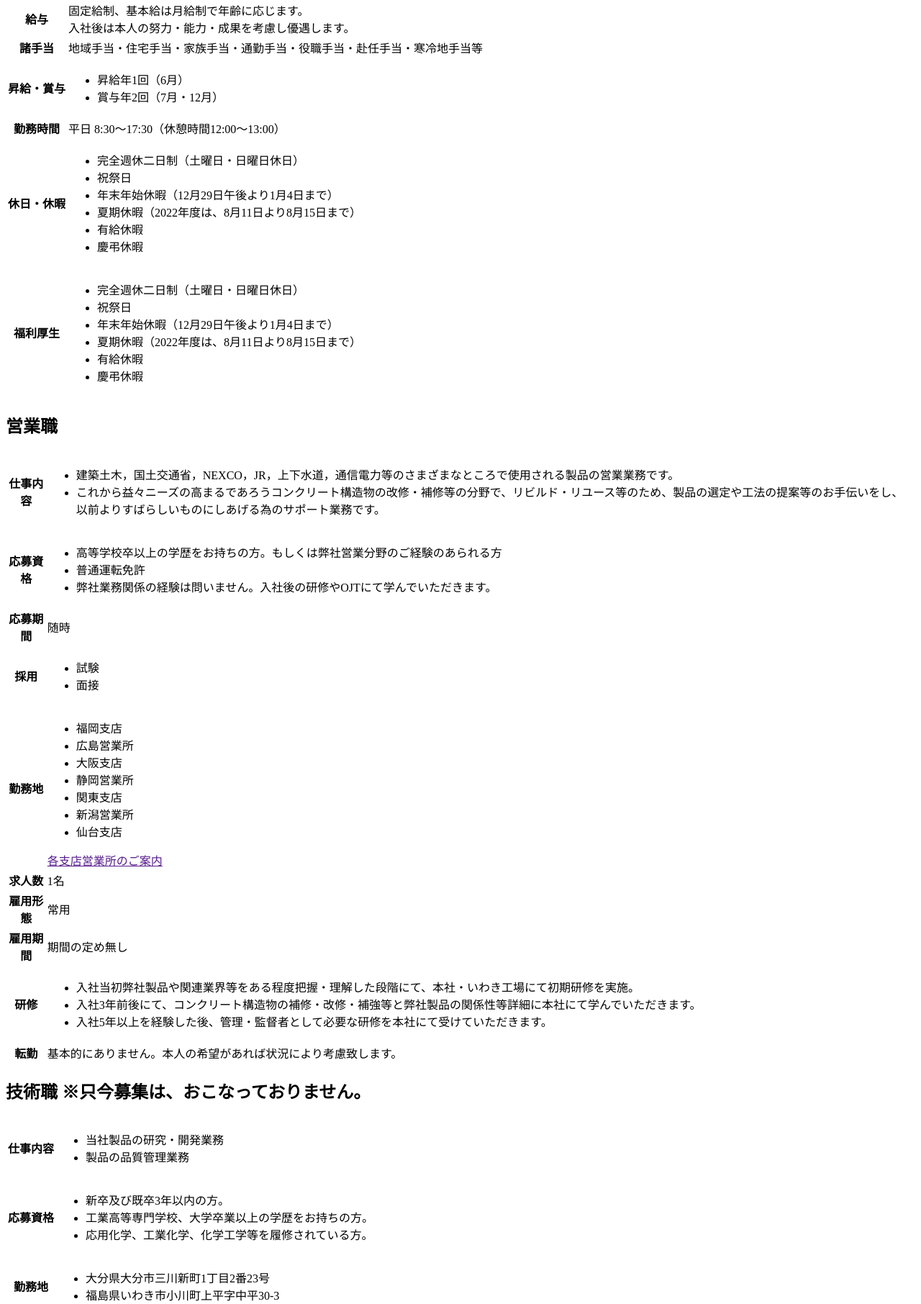
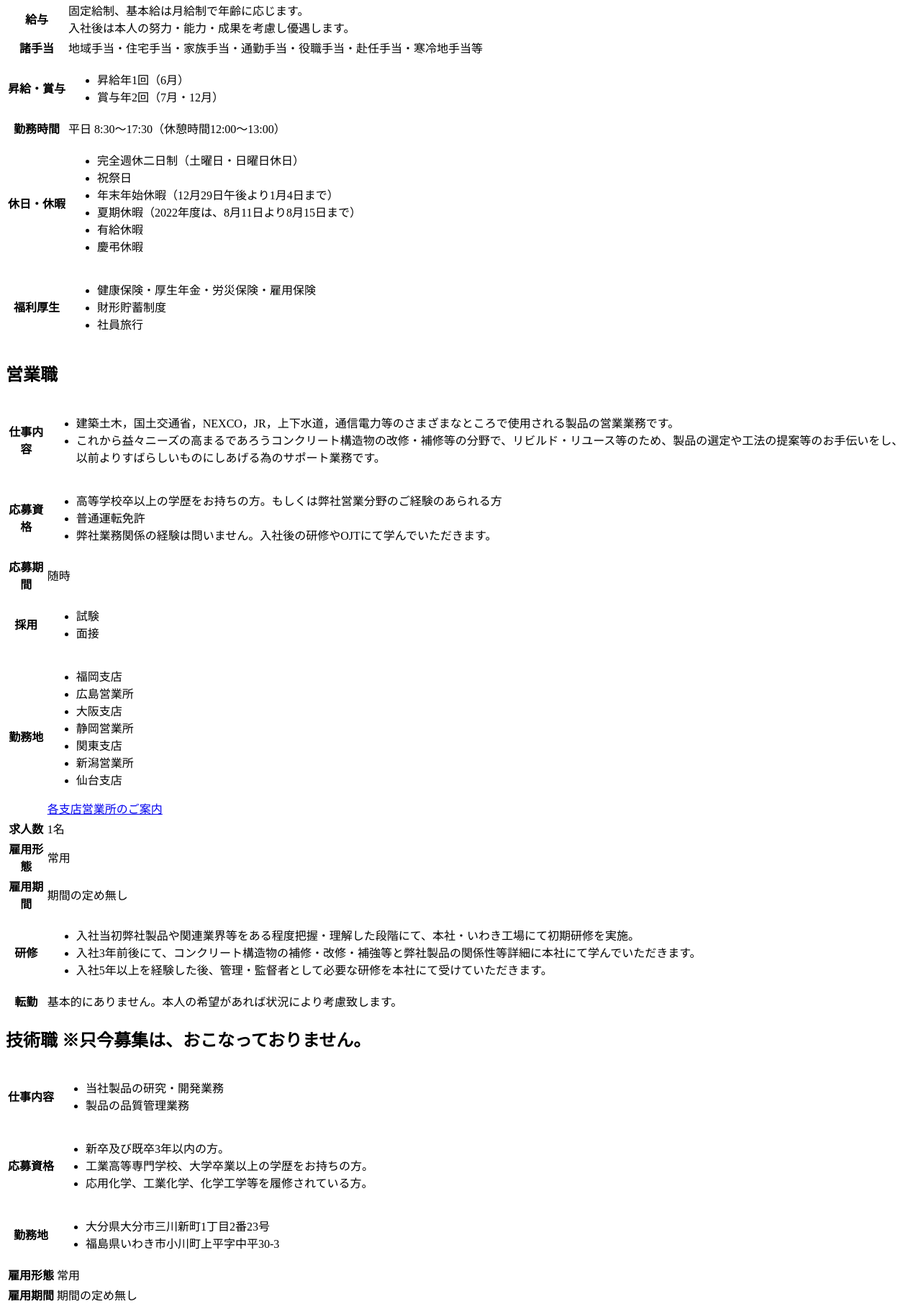
Before and after one commit to VELDOM-Inc/erewhon, a PHP site: page /erewhon/recruit/application/ in a window 1280 px wide. Shown: the part 145-1957 px from the top of the page at 72% size. Run offline with PHP 8.4, Linux system fonts and the light colour scheme.

Commit message:
社内チェック指摘箇所修正

```diff
--- a/erewhon/403.html
+++ b/erewhon/403.html
@@ -48,7 +48,7 @@
 					</div>
 
 					<div class="al-fc" data-aos="fade-bottom" data-aos-once="true">
-						<a href="/erewhon/" class="btn-arrow _navy_ _w-l_">
+						<a href="https://www.erewhon.co.jp/" class="btn-arrow _navy_ _w-l_">
 							<span class="__txt">TOP</span>
 							<span class="__ico icon-txt_link_arrow" aria-hidden="true"></span>
 						</a>
--- a/erewhon/404.html
+++ b/erewhon/404.html
@@ -49,7 +49,7 @@
 					</div>
 
 					<div class="al-fc" data-aos="fade-bottom" data-aos-once="true">
-						<a href="/erewhon/" class="btn-arrow _navy_ _w-l_">
+						<a href="https://www.erewhon.co.jp/" class="btn-arrow _navy_ _w-l_">
 							<span class="__txt">TOP</span>
 							<span class="__ico icon-txt_link_arrow" aria-hidden="true"></span>
 						</a>
--- a/erewhon/500.html
+++ b/erewhon/500.html
@@ -56,9 +56,6 @@
 							FAX：097-552-2213<br>
 							<a href="&#109;&#97;&#105;&#108;&#116;&#111;&#58;&#105;&#110;&#102;&#111;&#64;&#101;&#114;&#101;&#119;&#104;&#111;&#110;&#46;&#99;&#111;&#46;&#106;&#112;"><span class="__txt">&#105;&#110;&#102;&#111;&#64;&#101;&#114;&#101;&#119;&#104;&#111;&#110;&#46;&#99;&#111;&#46;&#106;&#112;</span></a></p>
 						</div>
-						<!--<a href="/erewhon/contact/" class="txt-link">
-							<span class="__txt">お問い合わせ</span>
-						</a>-->
 					</div>
 				</div>
 
--- a/erewhon/common/css/sp/header.css
+++ b/erewhon/common/css/sp/header.css
@@ -92,9 +92,10 @@
 .header-menu._active_ .header-menu__item:nth-of-type(3) { transform: translateY(-12px) rotate(315deg); background: var(--black); }
 
 ._gnav-show_ .gnav {
-	z-index: 1;
+	z-index: 10;
 	opacity: 1;
 	pointer-events: auto;
+	transition: all 0.3s ease;
 }
 
 .gnav {
--- a/erewhon/common/inc/footer.html
+++ b/erewhon/common/inc/footer.html
@@ -1,11 +1,12 @@
 <footer class="footer">
 	<div class="footer__inner">
 		<div class="footer-logo">
-			<a class="footer-logo__link link-opacity" href="/erewhon/">
+			<a class="footer-logo__link link-opacity" href="https://www.erewhon.co.jp/">
 				<img src="/erewhon/common/img/common/logo.svg" alt="エレホン・化成工業株式会社" class="__elem lazyload">
 			</a>
 		</div>
 		<div class="footer__bottom">
+			<!-- 公式完成後削除し、下のコメントアウト部分を表示 -->
 			<nav class="fnav _phase_">
 				<ul class="fnav__list _flex_ mb0_sp">
 					<li class="fnav__item">
@@ -215,6 +216,7 @@
 					<span class="__txt">採用情報はこちら</span>
 					<span class="__ico icon-btn_arrow_small" aria-hidden="true"></span>
 				</a>
+				<!-- 公式完成後コメントアウト部分を表示 -->
 				<!--<a class="footer-btn__link btn-arrow _blue_" href="/erewhon/contact/">
 					<span class="__txt">お問い合わせ<br class="pc_view">SDS請求</span>
 					<span class="__ico icon-btn_arrow_small" aria-hidden="true"></span>
--- a/erewhon/recruit/application/index.html
+++ b/erewhon/recruit/application/index.html
@@ -52,8 +52,8 @@
 									<table class="table">
 										<tbody class="table__body">
 											<tr>
-												<th class="wp15 wp30_sp">給与</th>
-												<td class="wp85 wp70_sp">固定給制、基本給は月給制で年齢に応じます。<br>入社後は本人の努力・能力・成果を考慮し優遇します。</td>
+												<th class="wp12 wp30_sp">給与</th>
+												<td class="wp88 wp70_sp">固定給制、基本給は月給制で年齢に応じます。<br>入社後は本人の努力・能力・成果を考慮し優遇します。</td>
 											</tr>
 											<tr>
 												<th class="">諸手当</th>
@@ -89,12 +89,9 @@
 												<th class="">福利厚生</th>
 												<td class="">
 													<ul class="list _list-circle_">
-														<li class="list__item">完全週休二日制（土曜日・日曜日休日）</li>
-														<li class="list__item">祝祭日</li>
-														<li class="list__item">年末年始休暇（12月29日午後より1月4日まで）</li>
-														<li class="list__item">夏期休暇（2022年度は、8月11日より8月15日まで）</li>
-														<li class="list__item">有給休暇</li>
-														<li class="list__item">慶弔休暇</li>
+														<li class="list__item">健康保険・厚生年金・労災保険・雇用保険</li>
+														<li class="list__item">財形貯蓄制度</li>
+														<li class="list__item">社員旅行</li>
 													</ul>
 												</td>
 											</tr>
@@ -113,8 +110,8 @@
 									<table class="table">
 										<tbody class="table__body">
 											<tr>
-												<th class="wp15 wp30_sp">仕事内容</th>
-												<td class="wp85 wp70_sp">
+												<th class="wp12 wp30_sp">仕事内容</th>
+												<td class="wp88 wp70_sp">
 													<ul class="list _list-circle_">
 														<li class="list__item">建築土木，国土交通省，NEXCO，JR，上下水道，通信電力等のさまざまなところで使用される製品の営業業務です。</li>
 														<li class="list__item">これから益々ニーズの高まるであろうコンクリート構造物の改修・補修等の分野で、リビルド・リユース等のため、製品の選定や工法の提案等のお手伝いをし、以前よりすばらしいものにしあげる為のサポート業務です。</li>
@@ -147,7 +144,7 @@
 											<tr>
 												<th class="">勤務地</th>
 												<td class="">
-													<ul class="list _list-circle_">
+													<ul class="list _list-circle_ mb10">
 														<li class="list__item">福岡支店</li>
 														<li class="list__item">広島営業所</li>
 														<li class="list__item">大阪支店</li>
@@ -156,7 +153,7 @@
 														<li class="list__item">新潟営業所</li>
 														<li class="list__item">仙台支店</li>
 													</ul>
-													<a href="">
+													<a href="https://www.erewhon.co.jp/office.html">
 														<span class="__txt">各支店営業所のご案内</span>
 													</a>
 												</td>
@@ -199,8 +196,8 @@
 									<table class="table">
 										<tbody class="table__body">
 											<tr>
-												<th class="wp15 wp30_sp">仕事内容</th>
-												<td class="wp85 wp70_sp">
+												<th class="wp12 wp30_sp">仕事内容</th>
+												<td class="wp88 wp70_sp">
 													<ul class="list _list-circle_">
 														<li class="list__item">当社製品の研究・開発業務</li>
 														<li class="list__item">製品の品質管理業務</li>
@@ -259,8 +256,8 @@
 									<table class="table">
 										<tbody class="table__body">
 											<tr>
-												<th class="wp15 wp30_sp">仕事内容</th>
-												<td class="wp85 wp70_sp">
+												<th class="wp12 wp30_sp">仕事内容</th>
+												<td class="wp88 wp70_sp">
 													<ul class="list _list-circle_">
 														<li class="list__item">工場内製造員</li>
 														<li class="list__item">原材料の準備、製造、倉庫への搬入の作業。これらに伴う一連の工程管理、仕入管理、在庫管理プラントのメンテナンス等。</li>
@@ -317,8 +314,8 @@
 									<table class="table">
 										<tbody class="table__body">
 											<tr>
-												<th class="wp15 wp30_sp">仕事内容</th>
-												<td class="wp85 wp70_sp">
+												<th class="wp12 wp30_sp">仕事内容</th>
+												<td class="wp88 wp70_sp">
 													<ul class="list _list-circle_">
 														<li class="list__item">一般事務<br>
 															お客様の応対・電話応対・受注伝票の起票、入力・納品書発行・請求書発行・デリバリー等が主な業務となります。</li>
--- a/erewhon/recruit/form/config/form.php
+++ b/erewhon/recruit/form/config/form.php
@@ -45,7 +45,7 @@ return array (
 	),
 	array (
 		'field' => 'comment',
-		'label' => 'お問い合わせ内容',
+		'label' => 'お問い合わせ内容詳細',
 		'rules' => 'trim|required'
 	),
 	array (
```
Also changed, not shown: erewhon/common/css/pc/header.css (+37 -14 lines), erewhon/common/inc/header.html (+69 -8 lines).
